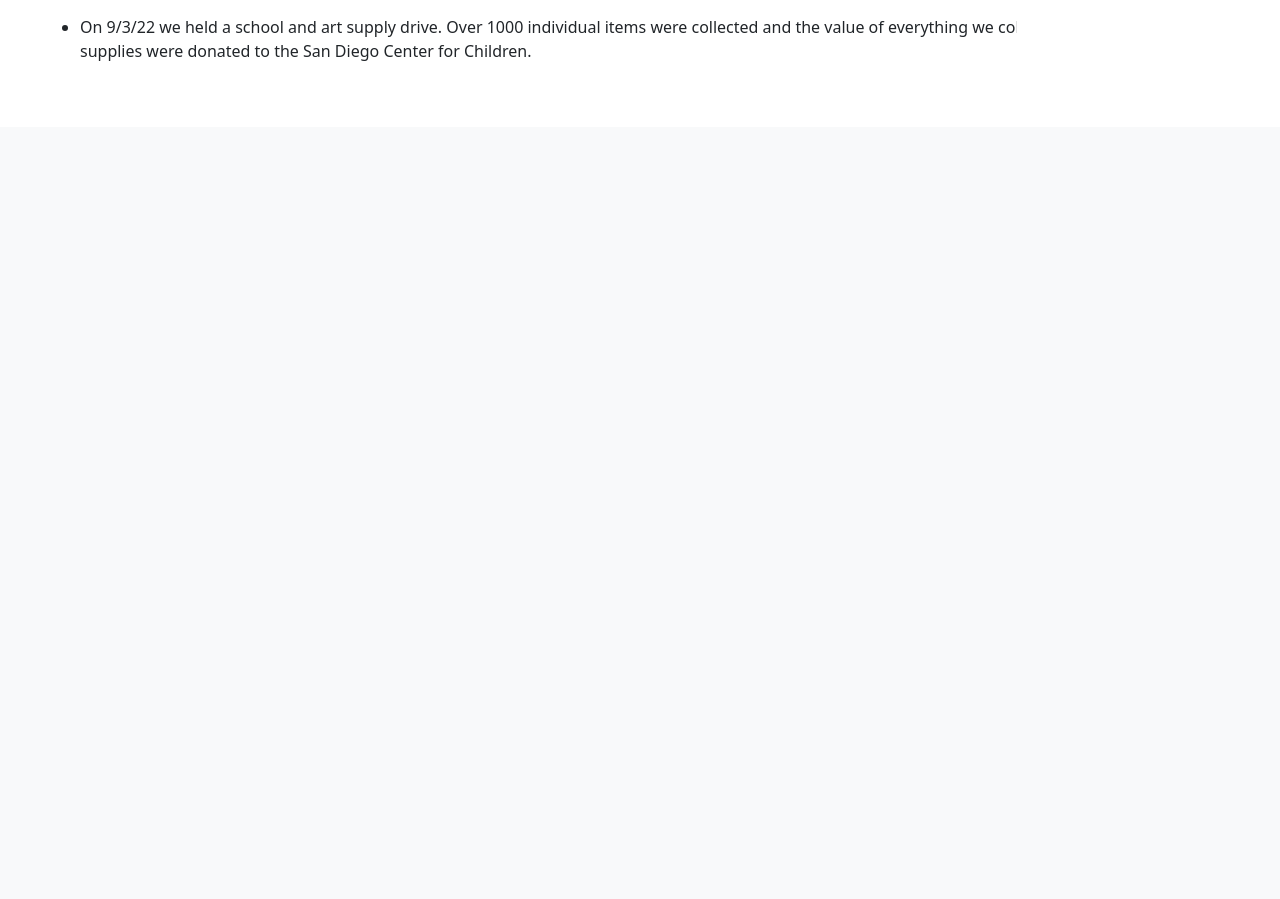
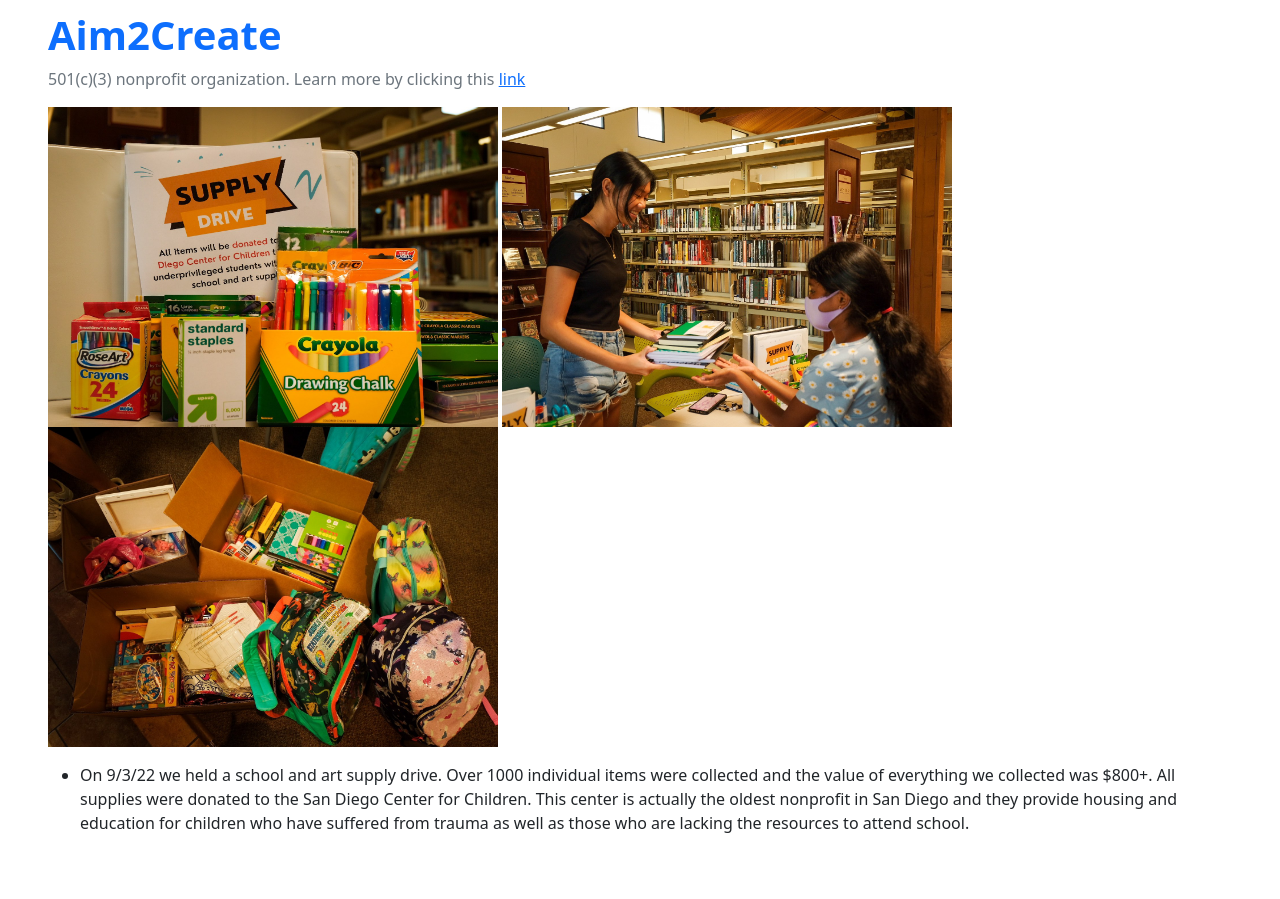
Before and after one commit to vivianknee/VivianFlask, a Flask app: page /stub/ in a window 1280 px wide. Shown: the part 1627-2526 px from the top of the page. Before the commit the page ends 1688 px from the top, so only its background shows below. Run offline with Flask 2, Linux system fonts and the light colour scheme.

Commit message:
all changes

```diff
--- a/templates/stub.html
+++ b/templates/stub.html
@@ -10,7 +10,7 @@
     <div class="px-5 py-5 mx-auto">
         <h1 class="text-primary"><strong>Team VASE Project Idea</strong></h1>
         <p class="text-secondary">Members: Vivian Ni, Amay Advani, Sarah Liu, Emma Shen</p>
-        <img src="{{ url_for('static', filename='assets/scrum.png') }}" alt="scrum process" height="320" width="500">
+        <img src="{{ url_for('static', filename='assets/scrum.png') }}" alt="scrum process" height="420" width="650">
         <p>
             <ul>
                 <li>Our team decided to build an AI source that would diagnose users with sicknesses using descriptions or photos of their symptoms</li>
@@ -19,20 +19,21 @@
     </div>
     <div class="px-5 py-5 mx-auto">
         <h1 class="text-primary"><strong>Who is Vivian Ni?</strong></h1>
-        <img src="{{ url_for('static', filename='assets/.png') }}" alt="scrum process" height="320" width="500">
-        <p>
-            <ul>
-                <li></li>
-            </ul>
-        </p>
+        <p>Hi! I'm Vivian, and I like going to the beach, watching the sunset, attending the occasional school event, and hanging out with friends! I also have a younger brother. Our age difference is 5 years.</p>
+        <img src="{{ url_for('static', filename='assets/bro.jpg') }}" alt="bro" height="320" width="450">
+        <img src="{{ url_for('static', filename='assets/bday.jpg') }}" alt="bday" height="320" width="450">
+        <img src="{{ url_for('static', filename='assets/cosmos.jpg') }}" alt="cosmos" height="320" width="450">
+        <img src="{{ url_for('static', filename='assets/fnl.jpg') }}" alt="fnl" height="320" width="450">
     </div>
     <div class="px-5 py-5 mx-auto">
         <h1 class="text-primary"><strong>Aim2Create</strong></h1>
-        <p class="text-secondary">501(c)(3) nonprofit organization</p>
-        <img src="{{ url_for('static', filename='assets/.png') }}" alt="scrum process" height="320" width="500">
+        <p class="text-secondary">501(c)(3) nonprofit organization. Learn more by clicking this <a href="https://linktr.ee/aim2create">link</a></p>
+        <img src="{{ url_for('static', filename='assets/supply.jpg') }}" alt="supply" height="320" width="450">
+        <img src="{{ url_for('static', filename='assets/supply1.jpg') }}" alt="supply" height="320" width="450">
+        <img src="{{ url_for('static', filename='assets/supply2.jpg') }}" alt="supply" height="320" width="450">
         <p>
             <ul>
-                <li>On 9/3/22 we held a school and art supply drive. Over 1000 individual items were collected and the value of everything we collected was $800+. All supplies were donated to the San Diego Center for Children.</li>
+                <li>On 9/3/22 we held a school and art supply drive. Over 1000 individual items were collected and the value of everything we collected was $800+. All supplies were donated to the San Diego Center for Children. This center is actually the oldest nonprofit in San Diego and they provide housing and education for children who have suffered from trauma as well as those who are lacking the resources to attend school.</li>
             </ul>
         </p>
     </div>
```
Also changed, not shown: static/assets/bday.jpg (added), static/assets/bro.jpg (added), static/assets/cosmos.jpg (added), static/assets/supply.jpg (added), static/assets/supply1.jpg (added), static/assets/supply2.jpg (added), 2 other files.
